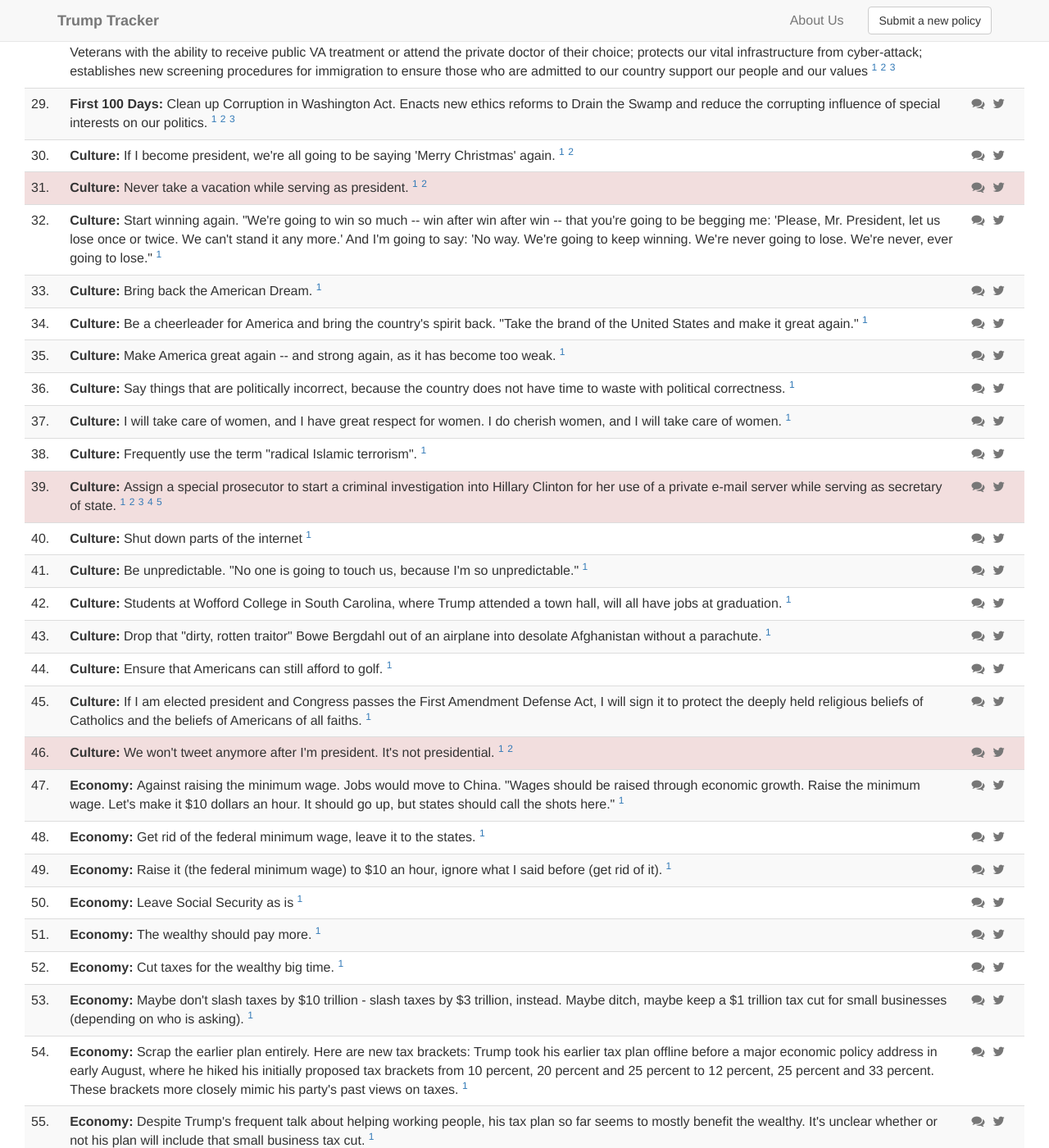
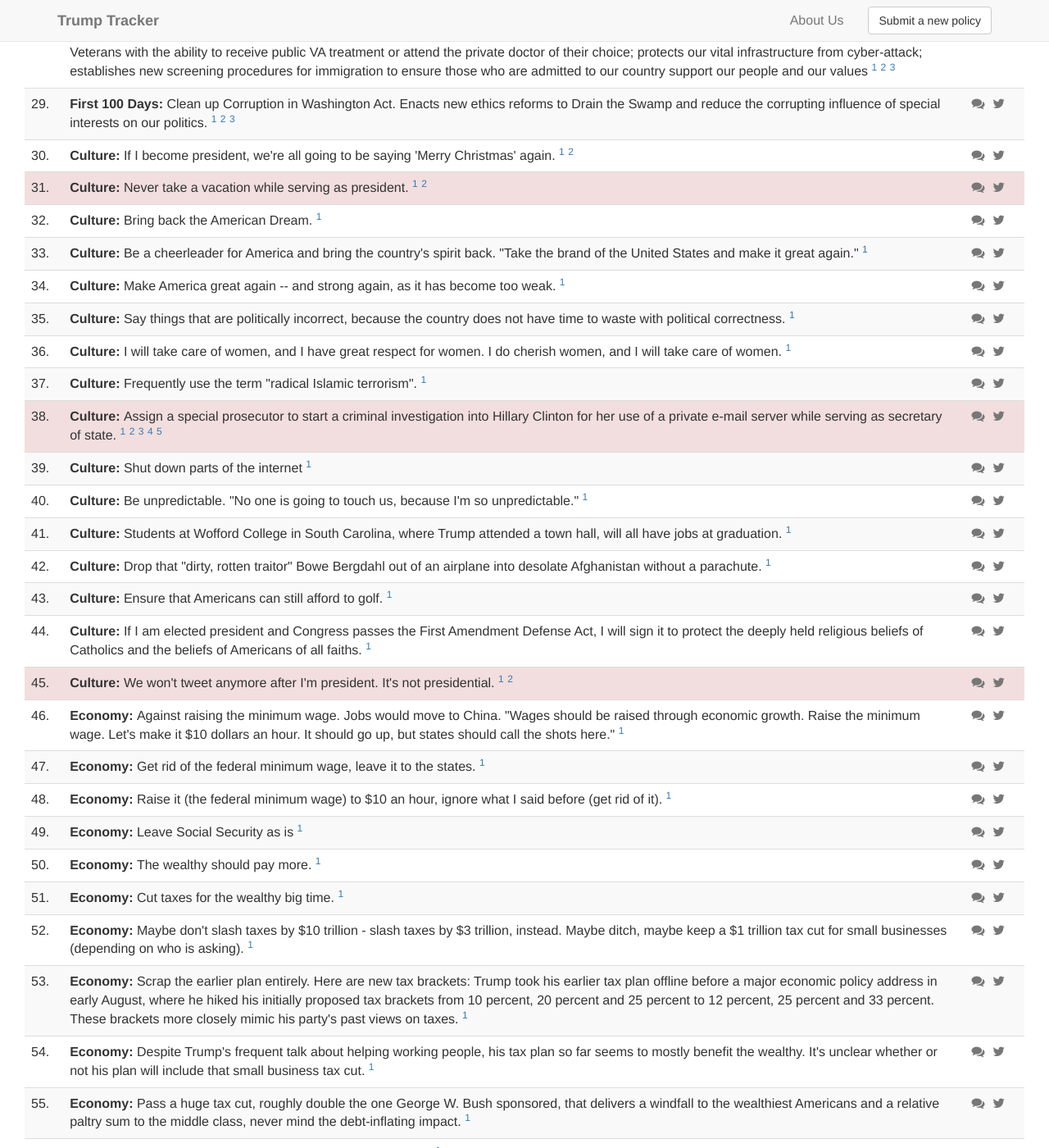
Before and after one commit to TrumpTracker/trumptracker.github.io, a Jekyll site: the page built from index.html, in a window 1280 px wide and 1400 px high, scrolled down 2245 px. Shown: the whole window at 82% size. Built offline with Jekyll 4.4.1, drawn with Linux system fonts in a browser that asks for light colours; nearby versions of some CDN libraries; some of the changed text lies outside the part shown.

Commit message:
Update data.yaml

```diff
--- a/_data/data.yaml
+++ b/_data/data.yaml
@@ -395,15 +395,6 @@
             - 'https://web.archive.org/web/20161110005306/https://www.washingtonpost.com/news/post-politics/wp/2016/01/22/here-are-76-of-donald-trumps-many-campaign-promises/'
             - 'https://web.archive.org/web/20170214120734/http://postonpolitics.blog.palmbeachpost.com/2017/02/13/trump-might-return-to-palm-beach-for-third-straight-weekend/'
     -
-        title: 'Start winning again. "We''re going to win so much -- win after win after win -- that you''re going to be begging me: ''Please, Mr. President, let us lose once or twice. We can''t stand it any more.'' And I''m going to say: ''No way. We''re going to keep winning. We''re never going to lose. We''re never, ever going to lose."'
-        status: Not started
-        category: Culture
-        tags:
-            - Trump
-        comments: 'https://redd.it/5d81ss'
-        sources:
-            - 'https://web.archive.org/web/20161110005306/https://www.washingtonpost.com/news/post-politics/wp/2016/01/22/here-are-76-of-donald-trumps-many-campaign-promises/'
-    -
         title: 'Bring back the American Dream.'
         status: Not started
         category: Culture
```
